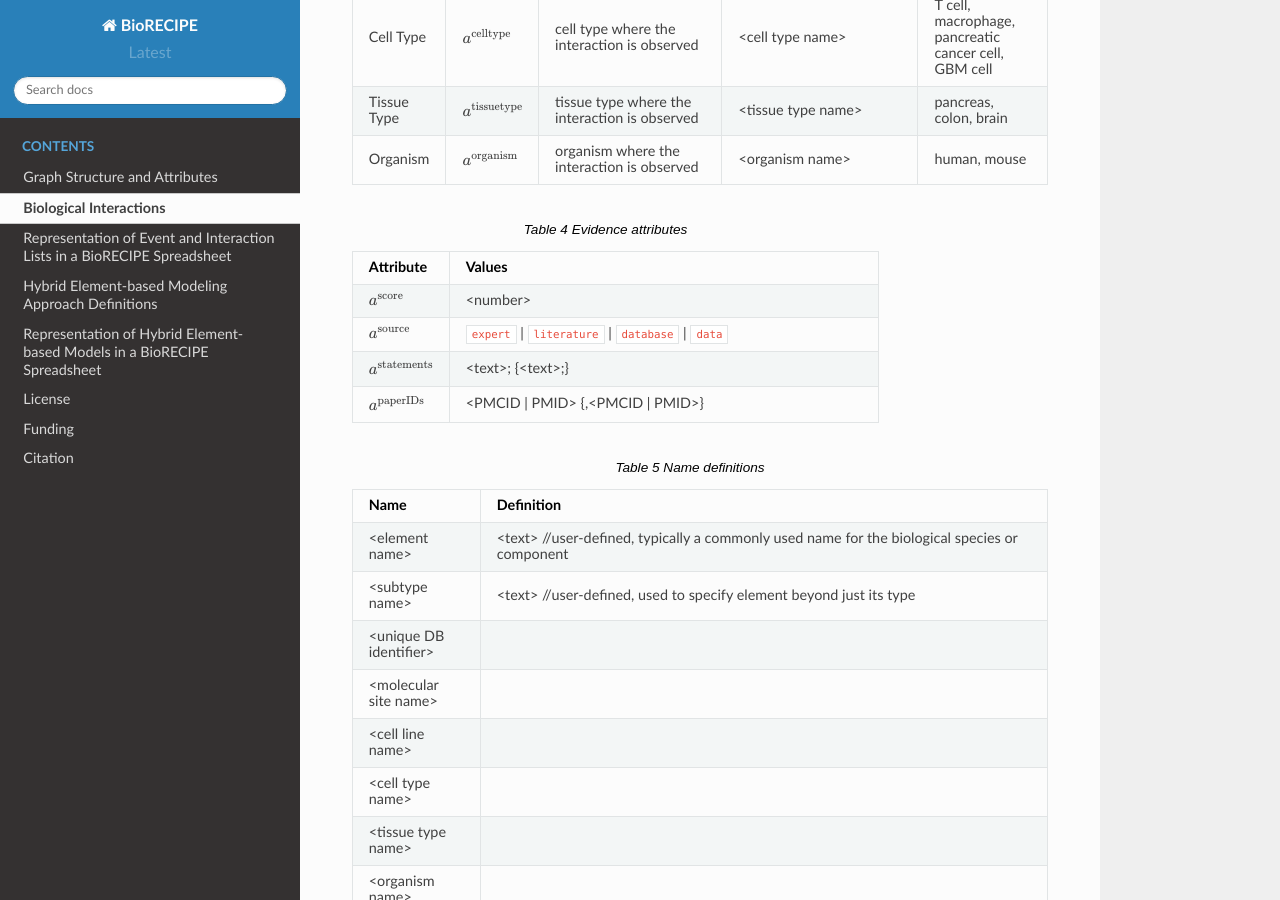
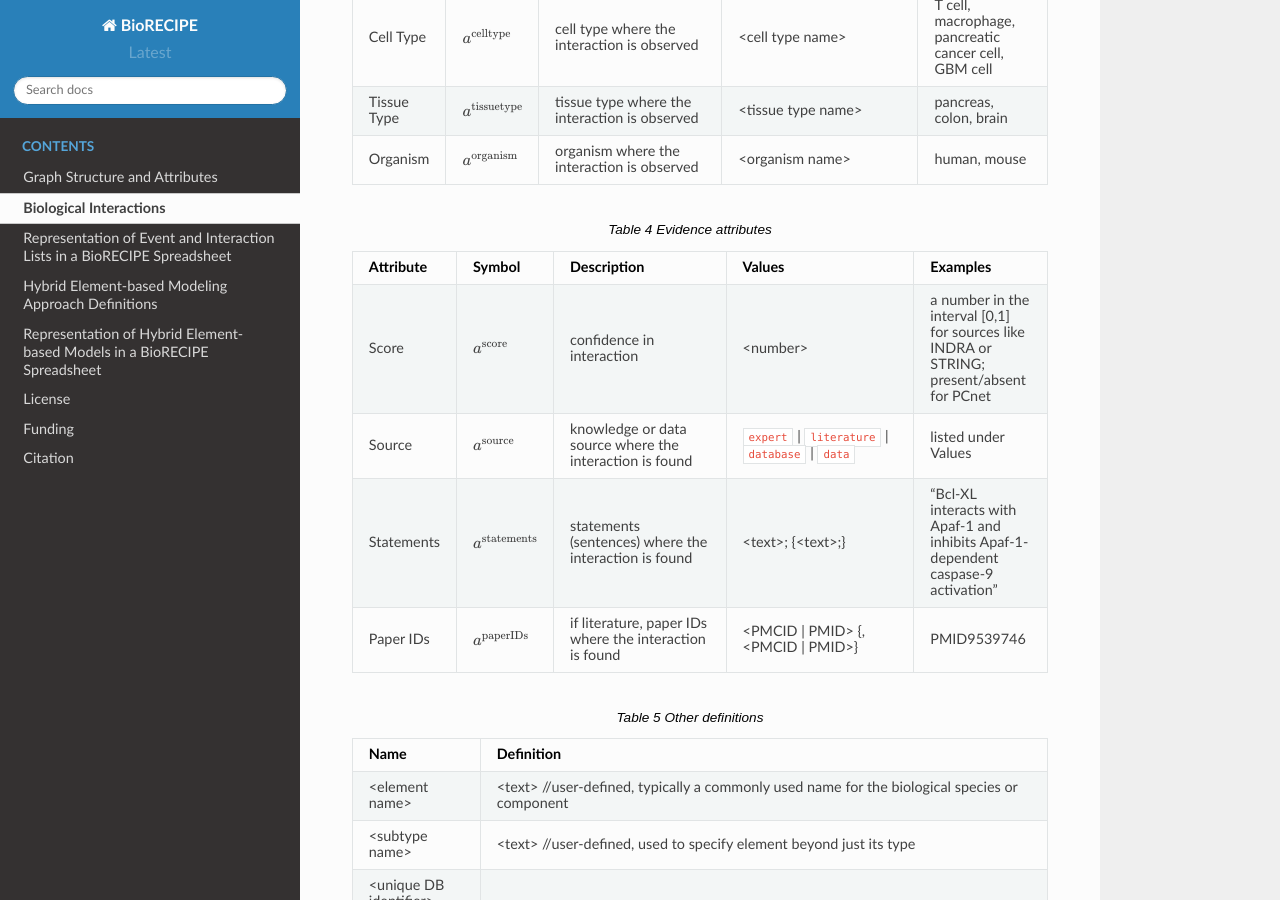
Before and after one commit to pitt-miskov-zivanov-lab/BioRECIPE, a Sphinx documentation site: the page built from docs/bio_interactions.rst, in a window 1280 px wide and 900 px high, scrolled down 2712 px. Built offline with Sphinx 7.4.7 and the Read the Docs theme 2.0.0, drawn with Linux system fonts in a browser that asks for light colours.

Commit message:
Update bio_interactions.rst

```diff
--- a/docs/bio_interactions.rst
+++ b/docs/bio_interactions.rst
@@ -56,15 +56,16 @@ The following is a list of allowed values for each attribute ('*' indicates a re
     Organism, ":math:`a^{\mathrm{organism}}`", organism where the interaction is observed, <organism name>, "human, mouse"
 
 .. csv-table:: Evidence attributes
-    :header: Attribute, Values
-    :widths: 9, 40
+    :header: Attribute, Symbol, Description, Values, Examples
+    :widths: 5, 3, 34, 38, 20
 
-    ":math:`a^{\mathrm{score}}`", <number>
-    ":math:`a^{\mathrm{source}}`", ``expert`` | ``literature`` | ``database`` | ``data``
-    ":math:`a^{\mathrm{statements}}`", "<text>; {<text>;}"
-    ":math:`a^{\mathrm{paperIDs}}`", "<PMCID | PMID> {,<PMCID | PMID>}"
+    Score, ":math:`a^{\mathrm{score}}`", confidence in interaction, <number>, "a number in the interval [0,1] for sources like INDRA or STRING; present/absent for PCnet"
+    Source, ":math:`a^{\mathrm{source}}`", knowledge or data source where the interaction is found, ``expert`` | ``literature`` | ``database`` | ``data``, listed under Values
+    Statements, ":math:`a^{\mathrm{statements}}`", statements (sentences) where the interaction is found, "<text>; {<text>;}", “Bcl-XL interacts with Apaf-1 and inhibits Apaf-1-dependent caspase-9 activation”
+    Paper IDs, ":math:`a^{\mathrm{paperIDs}}`", "if literature, paper IDs where the interaction is found", "<PMCID | PMID> {,<PMCID | PMID>}", PMID9539746
 
-.. csv-table:: Name definitions
+
+.. csv-table:: Other definitions
     :header: Name, Definition
     :widths: 9, 40
 
```
